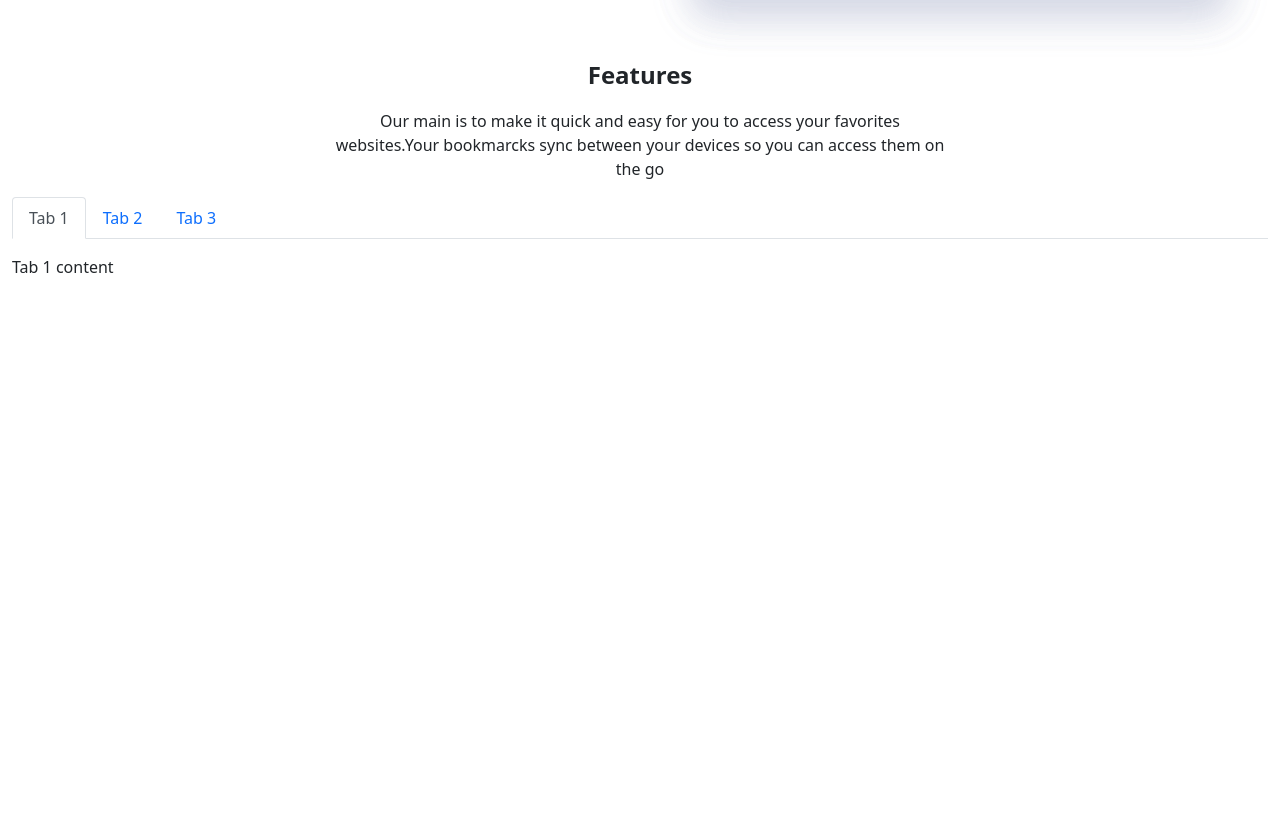
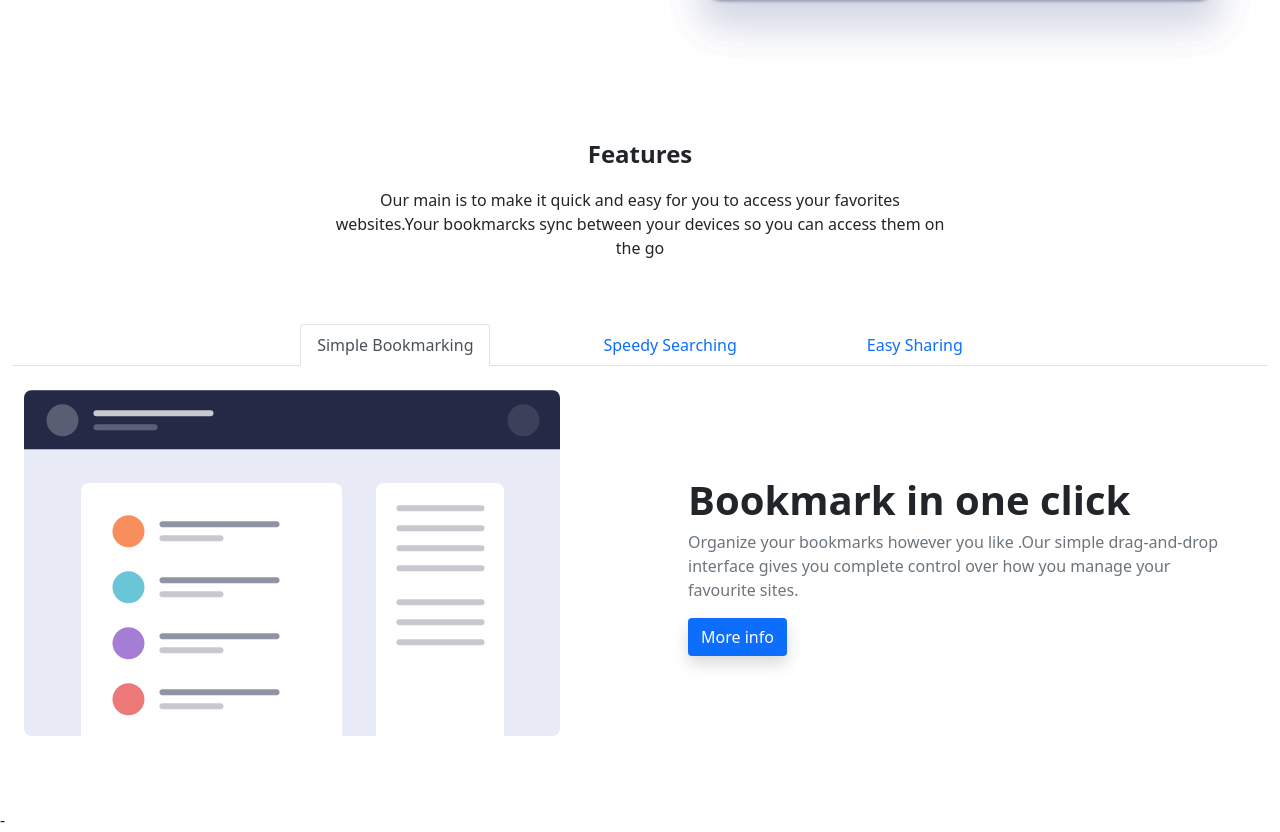
Before and after one commit to Lioandres/Bookmark_web_page_with_Bootstrap, a plain HTML site: page Exercici_1_2_3_4/index.html in a window 1280 px wide. Shown: the part 484-1316 px from the top of the page. Before the commit the page ends 811 px from the top, so only its background shows below. Drawn offline with nearby package versions, Linux system fonts and the light colour scheme.

Commit message:
Update index.html

```diff
--- a/Exercici_1_2_3_4/index.html
+++ b/Exercici_1_2_3_4/index.html
@@ -18,9 +18,6 @@
 
     <title>Document</title>
   </head>
-
-
-
 
   <body>
     <div class="container-fluid">
@@ -68,8 +65,8 @@
       </nav>
 
       <div class="container-flow my-5">
-        <div class="row">
-          <div class="col-12 col-lg-6 order-lg-2">
+        <div class="row  align-items-center">
+          <div class=" p-4 col-12 col-lg-6 order-lg-2">
             <img
               class="img-fluid"
               src="./img/illustration-hero.svg"
@@ -77,7 +74,7 @@
             />
           </div>
 
-          <div class="p-5 col-12 col-lg-6 text-center text-lg-start">
+          <div class="p-4 col-12 col-lg-6 text-center text-lg-start">
             <div class="fs-1 fw-bold">A Simple Bookmark Manager</div>
             <div class="text-secondary">
               <p>
@@ -97,96 +94,120 @@
           </div>
         </div>
 
-
         <div class="row text-center">
           <div class="col-lg-6 offset-lg-3">
-          <p class="fs-4 fw-bold">Features</p>
-          <p class="mx-center">
+            <p class="pt-5 fs-4 fw-bold">Features</p>
+            <p class="pb-5 mx-center">
               Our main is to make it quick and easy for you to access your
-            favorites websites.Your bookmarcks sync between your devices so you
-            can access them on the go
+              favorites websites.Your bookmarcks sync between your devices so
+              you can access them on the go
             </p>
           </div>
         </div>
 
-
-          <nav>
-            <ul class="nav nav-tabs mb-3" id="ex1" role="tablist">
-              <li class="nav-item" role="presentation">
-                <a
+        <ul class="nav nav-tabs justify-content-center" id="myTab" role="tablist">
+          <li class="mx-5 nav-item" role="presentation">
+            <button
               class="nav-link active"
-                  id="ex1-tab-1"
-                  data-mdb-toggle="tab"
-                  href="#ex1-tabs-1"
+              id="simple-tab"
+              data-bs-toggle="tab"
+              data-bs-target="#simple"
+              type="button"
               role="tab"
-                  aria-controls="ex1-tabs-1"
+              aria-controls="simple"
               aria-selected="true"
-                  >Tab 1</a
             >
+              Simple Bookmarking
+            </button>
           </li>
-              <li class="nav-item" role="presentation">
-                <a
+          <li class="mx-5 nav-item" role="presentation">
+            <button
               class="nav-link"
-                  id="ex1-tab-2"
-                  data-mdb-toggle="tab"
-                  href="#ex1-tabs-2"
+              id="speedy-tab"
+              data-bs-toggle="tab"
+              data-bs-target="#speedy"
+              type="button"
               role="tab"
-                  aria-controls="ex1-tabs-2"
+              aria-controls="speedy"
               aria-selected="false"
-                  >Tab 2</a
             >
+              Speedy Searching
+            </button>
           </li>
-              <li class="nav-item" role="presentation">
-                <a
+          <li class="mx-5 nav-item" role="presentation">
+            <button
               class="nav-link"
-                  id="ex1-tab-3"
-                  data-mdb-toggle="tab"
-                  href="#ex1-tabs-3"
+              id="easy-tab"
+              data-bs-toggle="tab"
+              data-bs-target="#easy"
+              type="button"
               role="tab"
-                  aria-controls="ex1-tabs-3"
+              aria-controls="easy"
               aria-selected="false"
-                  >Tab 3</a
             >
+              Easy Sharing
+            </button>
           </li>
         </ul>
-            <!-- Tabs navs -->
-
-            <!-- Tabs content -->
-            <div class="tab-content" id="ex1-content">
+        <div class="tab-content" id="myTabContent">
           <div
             class="tab-pane fade show active"
-                id="ex1-tabs-1"
+            id="simple"
             role="tabpanel"
-                aria-labelledby="ex1-tab-1"
+            aria-labelledby="simple-tab"
           >
-                Tab 1 content
+            <div class="row  align-items-center">
+              <div class="p-4 col-12 col-lg-6">
+                <img
+                  class="img-fluid"
+                  src="./img/illustration-features-tab-1.svg"
+                  alt="ilustration-hero"
+                />
               </div>
-              <div class="tab-pane fade" id="ex1-tabs-2" role="tabpanel" aria-labelledby="ex1-tab-2">
-                Tab 2 content
+
+              <div class="p-5 col-12 col-lg-6 text-center text-lg-start">
+                <div class="fs-1 fw-bold">Bookmark in one click</div>
+                <div class="text-secondary">
+                  <p>
+                    Organize your bookmarks however you like .Our simple
+                    drag-and-drop interface gives you complete control over how
+                    you manage your favourite sites.
+                  </p>
                 </div>
-              <div class="tab-pane fade" id="ex1-tabs-3" role="tabpanel" aria-labelledby="ex1-tab-3">
-                Tab 3 content
+                <div class="buttoms">
+                  <button
+                    class="btn bg-primary text-white shadow"
+                    type="submit"
+                  >
+                    More info
+                  </button>
                 </div>
               </div>
-          </nav>
-
-
-      <!-- <ul class="nav nav-tab flex-column text-center">
-        <li class="nav-item">
-          <a class="nav-link" href="#">Simple Bookmarking</a>
-        </li>
-        <li class="nav-item">
-          <a class="nav-link" href="#">Speedy Searching</a>
-        </li>
-        <li class="nav-item">
-          <a class="nav-link" href="#">Easy Sharing</a>
-        </li>
-      </ul> -->
-
-
+            </div>
           </div>
 
 
+          <div
+            class="tab-pane fade"
+            id="speedy"
+            role="tabpanel"
+            aria-labelledby="speedy-tab"
+          >
+            ...2
+          </div>
+
+
+          <div
+            class="tab-pane fade"
+            id="easy"
+            role="tabpanel"
+            aria-labelledby="easy-tab"
+          >
+            ...3
+          </div>
+        </div>
+      </div>
     </div>
   </body>
 </html>
+ -
```
Lines whose indentation alone changed are shown as unchanged.
